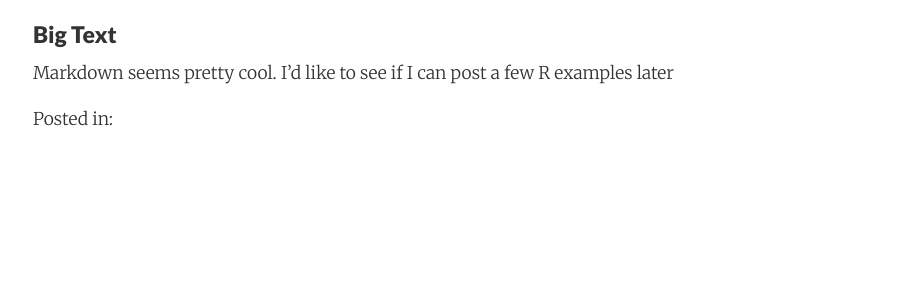
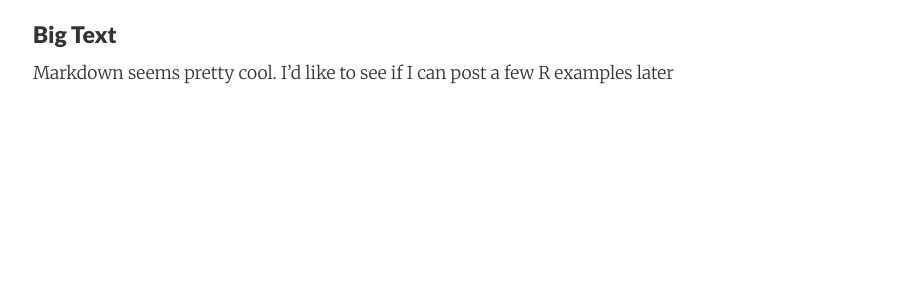
Before and after one commit to jaredhuling/jaredhuling.github.io, a Jekyll site: the page built from _posts/2014-03-15-first-post.md, in a window 1280 px wide. Shown: the part 424-724 px from the top of the page, without its empty margins (187-1091 px from the left). Built offline with Jekyll 4.4.1, drawn with Linux system fonts in a browser that asks for light colours.

Commit message:
tags change

```diff
--- a/_layouts/post.html
+++ b/_layouts/post.html
@@ -31,7 +31,7 @@
 
         {% assign post = page %}
         {% if post.tags.size > 0 %}
-            {% capture tags_content %}Posted with {% if post.tags.size == 1 %}<i class="fa fa-tag"></i>{% else %}<i class="fa fa-tags"></i>{% endif %}: {% endcapture %}
+            {% capture tags_content %}Posted in {% if post.tags.size == 1 %}<i class="fa fa-tag"></i>{% else %}<i class="fa fa-tags"></i>{% endif %}: {% endcapture %}
             {% for post_tag in post.tags %}
                 {% for data_tag in site.data.tags %}
                     {% if data_tag.slug == post_tag %}
@@ -47,7 +47,7 @@
             {% assign tags_content = '' %}
         {% endif %}
 
-        <p id="post-meta">Posted in: {{ tags_content }}</p>
+        <p id="post-meta">{{ tags_content }}</p>
     </div>
 </article>
 
```
